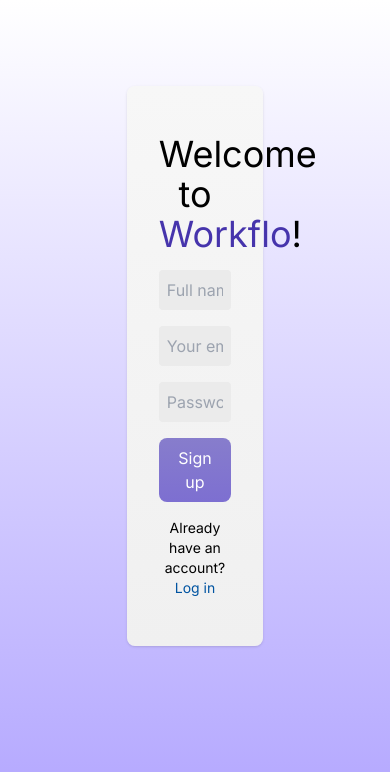
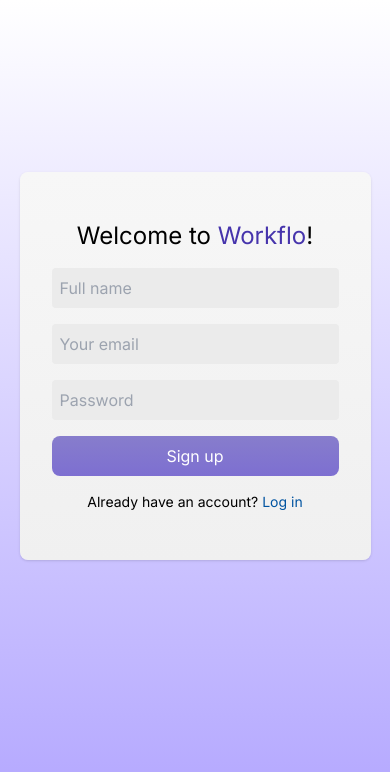
Before and after one commit to ShahanOne/workflo-shahan, a Next.js app: page /register in a window 390 px wide. Shown: the top 772 px of the page. Built offline with nearby package versions, Linux system fonts and the light colour scheme.

Commit message:
login page mobile

```diff
--- a/components/AuthForm.tsx
+++ b/components/AuthForm.tsx
@@ -24,8 +24,8 @@
   const router = useRouter();
 
   return (
-    <div className="flex flex-col w-[35%] gap-4 bg-gradient-to-b from-[#f7f7f7] to-[#f0f0f0] justify-center rounded-lg shadow px-8 py-12">
-      <p className="text-4xl">
+    <div className="flex flex-col md:w-[35%] w-[90%] gap-4 bg-gradient-to-b from-[#f7f7f7] to-[#f0f0f0] justify-center rounded-lg shadow px-8 py-12">
+      <p className="md:text-4xl text-2xl">
         Welcome to <span className="text-[#4634ac]">Workflo</span>!
       </p>
       {formType === 'register' && (
--- a/package.json
+++ b/package.json
@@ -10,14 +10,15 @@
   },
   "dependencies": {
     "@hello-pangea/dnd": "^16.6.0",
+    "@reduxjs/toolkit": "^2.2.7",
     "antd": "^5.19.3",
     "bcrypt": "^5.1.1",
     "mongoose": "^8.5.1",
     "next": "14.2.5",
     "react": "^18",
-    "react-beautiful-dnd": "^13.1.1",
     "react-dom": "^18",
     "react-loading-skeleton": "^3.4.0",
+    "react-redux": "^9.1.2",
     "react-toastify": "^10.0.5"
   },
   "devDependencies": {
```
Also changed, not shown: 1 other file (tests, documents, lock files or other folders).
